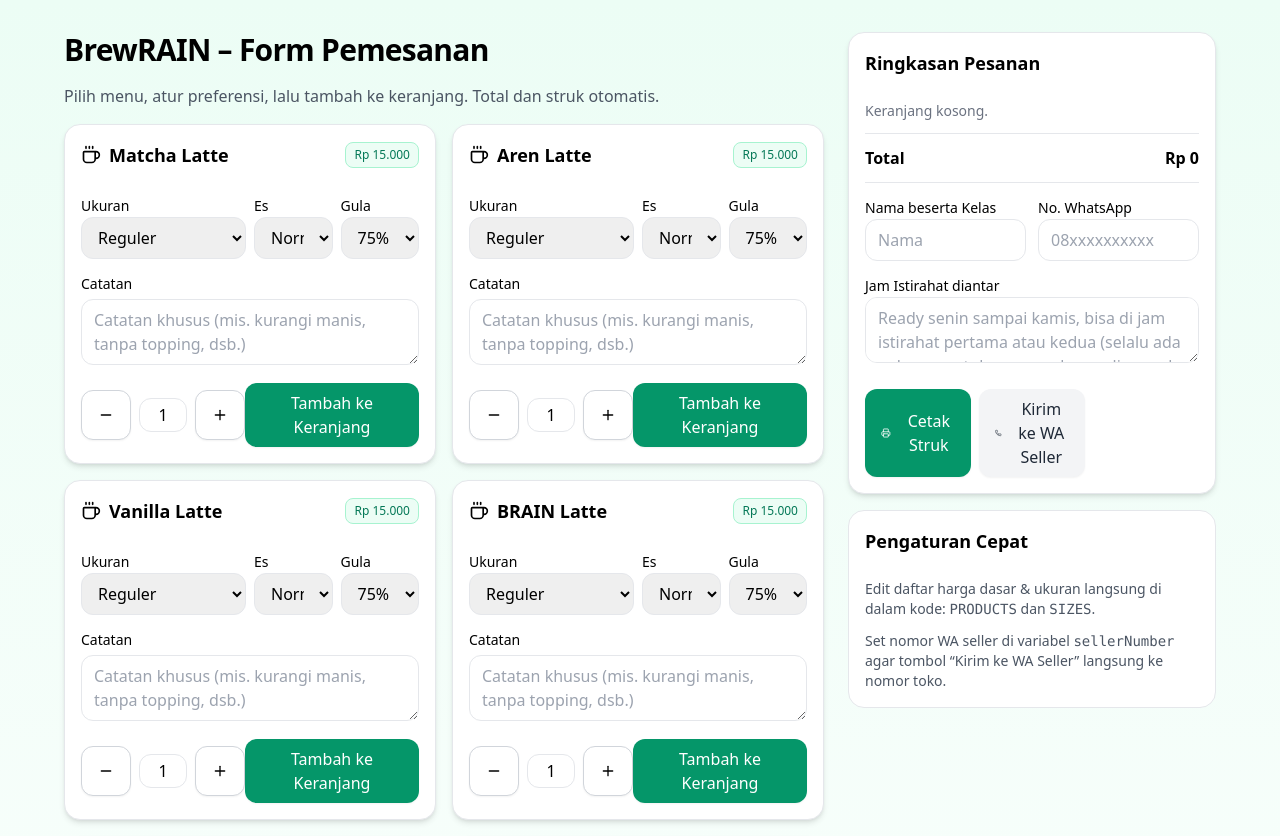
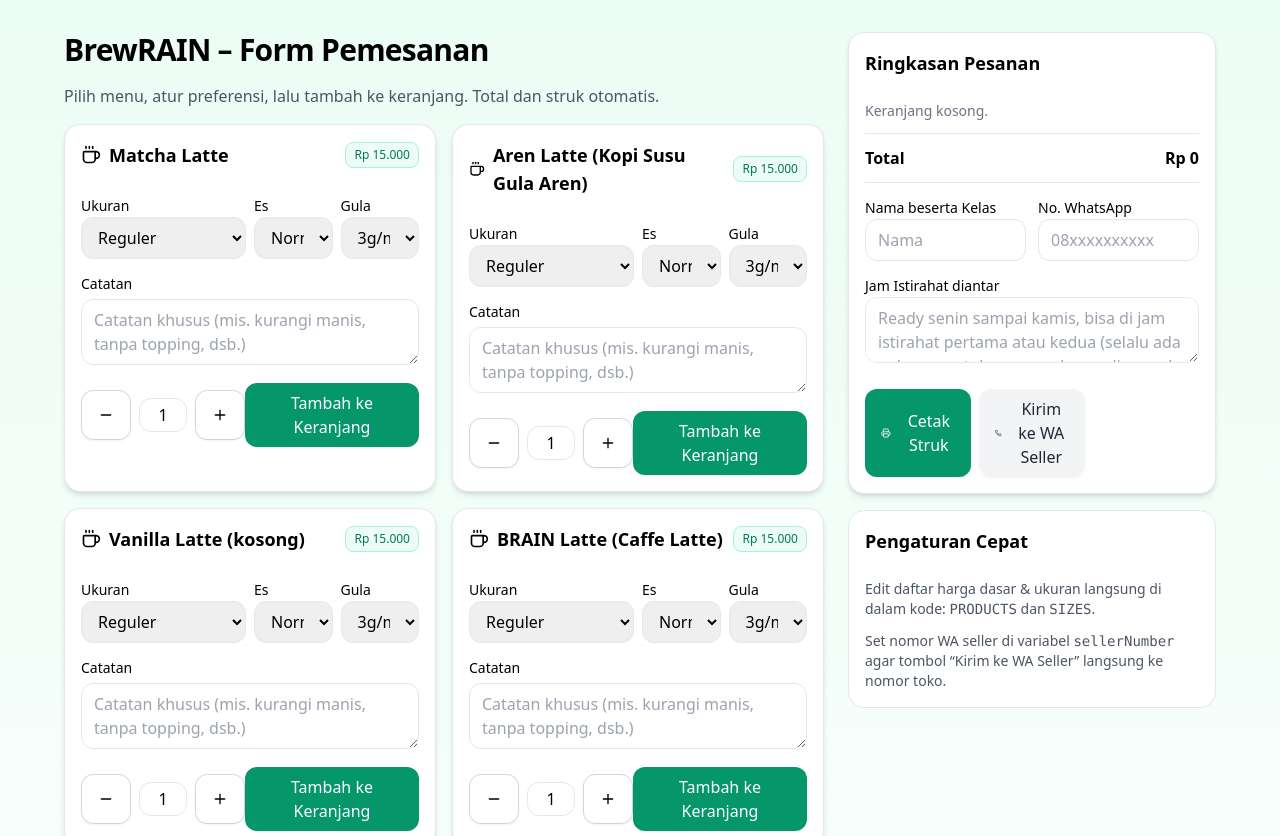
Before and after one commit to botpla/BREWRAIN, a React (Vite) app: page / in a window 1280 px wide. Shown: the top 836 px of the page. Built offline with nearby package versions, Linux system fonts and the light colour scheme.

Commit message:
Update BrewRAINOrderForm.jsx

```diff
--- a/src/BrewRAINOrderForm.jsx
+++ b/src/BrewRAINOrderForm.jsx
@@ -25,9 +25,9 @@ const CURRENCY = (n) => new Intl.NumberFormat("id-ID", { style: "currency", curr
 
 const PRODUCTS = [
   { id: "matcha", name: "Matcha Latte", basePrice: 15000 },
-  { id: "aren", name: "Aren Latte", basePrice: 15000 },
-  { id: "vanilla", name: "Vanilla Latte", basePrice: 15000 },
-  { id: "caffe", name: "BRAIN Latte", basePrice: 15000 },
+  { id: "aren", name: "Aren Latte (Kopi Susu Gula Aren)", basePrice: 15000 },
+  { id: "vanilla", name: "Vanilla Latte (kosong)", basePrice: 15000 },
+  { id: "caffe", name: "BRAIN Latte (Caffe Latte)", basePrice: 15000 },
   { id: "thai", name: "Thai Tea", basePrice: 15000 },
   { id: "green", name: "Green Tea", basePrice: 15000 },
   { id: "coklat", name: "Choco Luxe", basePrice: 15000 },
@@ -38,7 +38,7 @@ const SIZES = [
 ];
 
 const ICE_LEVELS = ["Normal"];
-const SUGAR_LEVELS = ["0%", "25%", "50%", "75%", "100%"];
+const SUGAR_LEVELS = ["0g/ml", "1g/ml", "2g/ml", "3g/ml", "4g/ml", "5g/ml", "6g/ml", "7g/ml", "8g/ml", "9g/ml", "10g/ml", "11g/ml", "12g/ml", "13g/ml", "14g/ml", "15g/ml", "16g/ml", "17g/ml", "18g/ml", "19g/ml", "20g/ml", "21g/ml", "22g/ml", "23g/ml"];
 
 function Line() {
   return <div className="h-px w-full bg-gray-200 my-4" />;
```
